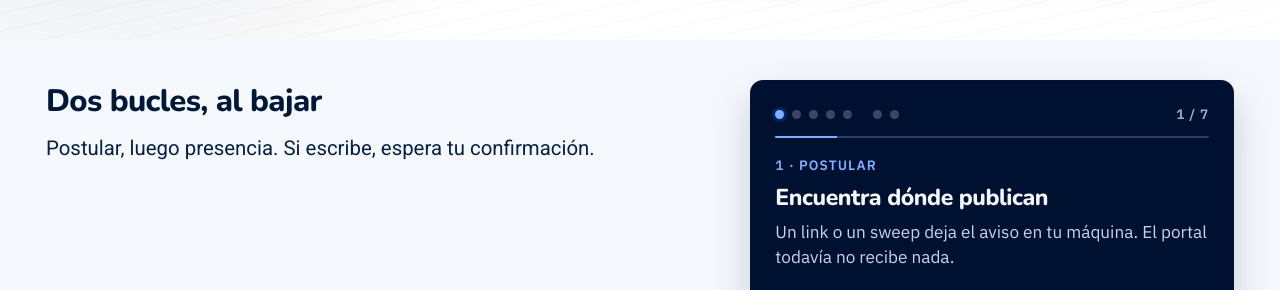
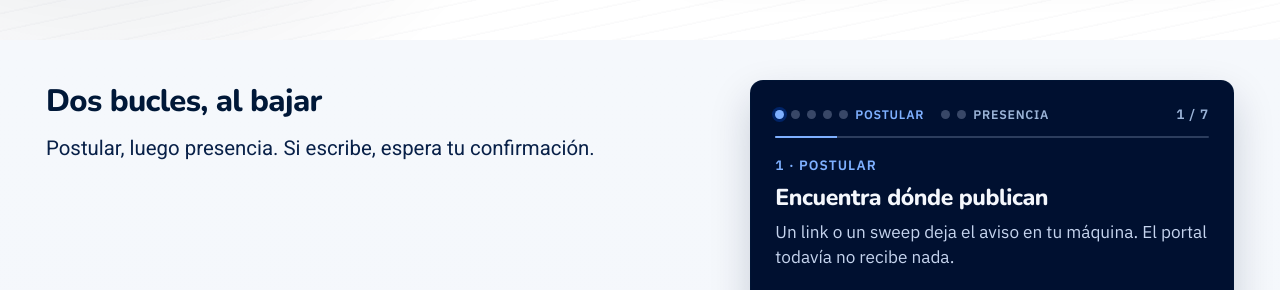
Before and after one commit to ljofreflor/jobbot, an MkDocs documentation site: the page built from docs/index.md, in a window 1280 px wide and 900 px high, scrolled down 768 px. Shown: the part 150-440 px from the top of the window. Built offline with MkDocs 1.6.1 and Material for MkDocs 9.7.7, drawn with Linux system fonts in a browser that asks for light colours; comment, search, counter and statistics services are not loaded.

Commit message:
docs(landing): name the two loops on the scroll progress
The pinned dots now read postular and presencia, and the active loop
is the one highlighted while you scroll.

Co-authored-by: Leonardo Andes Jofre Flor <leonardo.jofre+csld1@consalud.cl>

```diff
--- a/docs/overrides/home.html
+++ b/docs/overrides/home.html
@@ -219,7 +219,14 @@
       <div class="jb-scrolly__stage" aria-hidden="true">
         <div class="jb-scrolly__progress" aria-hidden="true">
           <p class="jb-scrolly__dots" id="jb-scrolly-dots">
-            <i class="is-current"></i><i></i><i></i><i></i><i></i><i></i><i></i>
+            <span class="jb-scrolly__chapter">
+              <i class="is-current"></i><i></i><i></i><i></i><i></i>
+              <b>{% if en %}apply{% else %}postular{% endif %}</b>
+            </span>
+            <span class="jb-scrolly__chapter">
+              <i></i><i></i>
+              <b>{% if en %}presence{% else %}presencia{% endif %}</b>
+            </span>
           </p>
           <p class="jb-scrolly__count" id="jb-scrolly-count">1 / 7</p>
         </div>
--- a/docs/stylesheets/landing.css
+++ b/docs/stylesheets/landing.css
@@ -1062,9 +1062,25 @@ body:has(.jb-hero) .md-tabs {
 
 .jb-scrolly__dots {
   display: flex;
-  gap: 0.4rem;
+  align-items: center;
+  gap: 0.85rem;
   margin: 0;
   padding: 0;
+}
+
+.jb-scrolly__chapter {
+  display: inline-flex;
+  align-items: center;
+  gap: 0.35rem;
+}
+
+.jb-scrolly__chapter b {
+  font-family: var(--jb-font-body);
+  font-size: 0.62rem;
+  font-weight: 700;
+  letter-spacing: 0.06em;
+  text-transform: uppercase;
+  color: #9bb4d8;
 }
 
 .jb-scrolly__count {
@@ -1094,8 +1110,12 @@ body:has(.jb-hero) .md-tabs {
   box-shadow: 0 0 0 3px rgba(0, 88, 248, 0.28);
 }
 
-.jb-scrolly__dots i:nth-child(6) {
-  margin-left: 0.65rem;
+.jb-scrolly__stage:not(.is-presence) .jb-scrolly__chapter:first-child b {
+  color: #7eb0ff;
+}
+
+.jb-scrolly__stage.is-presence .jb-scrolly__chapter:last-child b {
+  color: #7eb0ff;
 }
 
 .jb-scrolly__meter {
```
